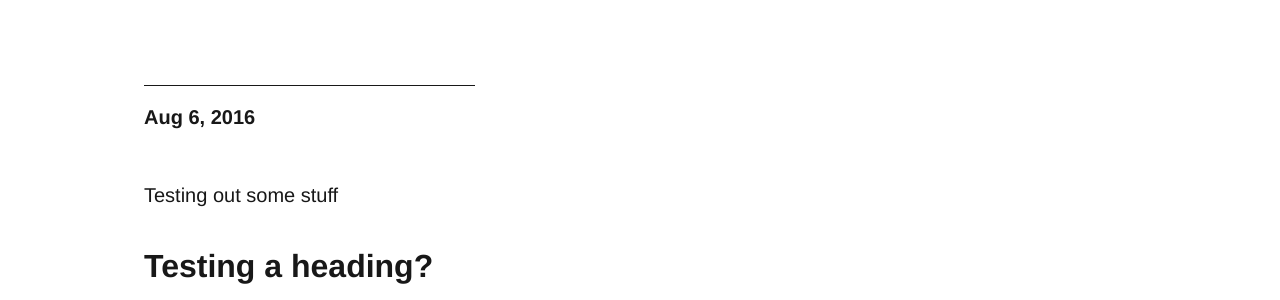
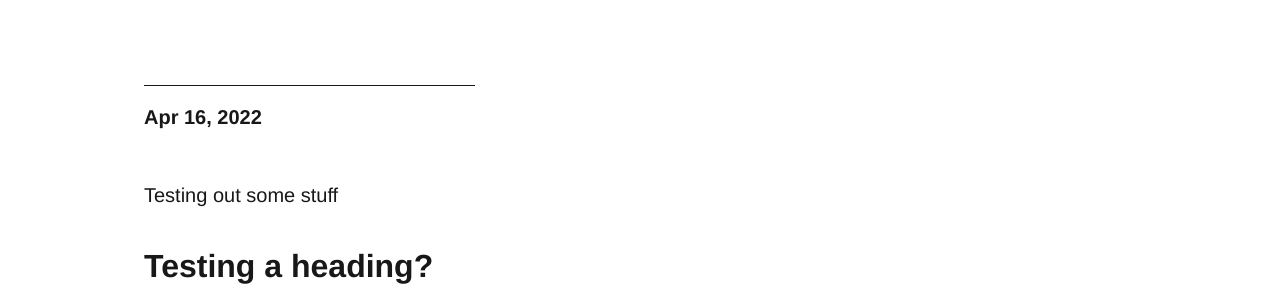
Before and after one commit to Bananpizza/bananpizza.github.io, a Jekyll site: the page built from _posts/2022-04-12-test-for-vigilear.md, in a window 1280 px wide. Shown: the part 417-717 px from the top of the page. Built offline with Jekyll 4.4.1, drawn with Linux system fonts in a browser that asks for light colours; comment, search, counter and statistics services are not loaded.

Commit message:
Update 2022-04-12-test-for-vigilear.md

```diff
--- a/_posts/2022-04-12-test-for-vigilear.md
+++ b/_posts/2022-04-12-test-for-vigilear.md
@@ -1,7 +1,7 @@
 ---
 layout: category-post
 title:  "Testing for Vigilear"
-date:   2016-08-05 20:20:56 -0400
+date:   2022-04-16 13:33:00 +0100
 categories: blog
 ---
 Testing out some stuff
```
